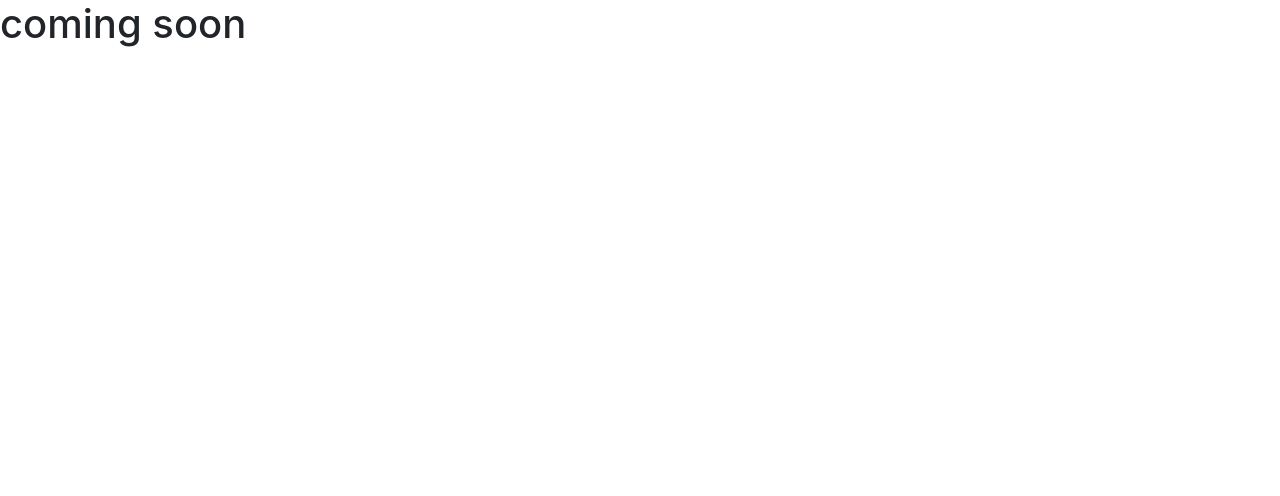
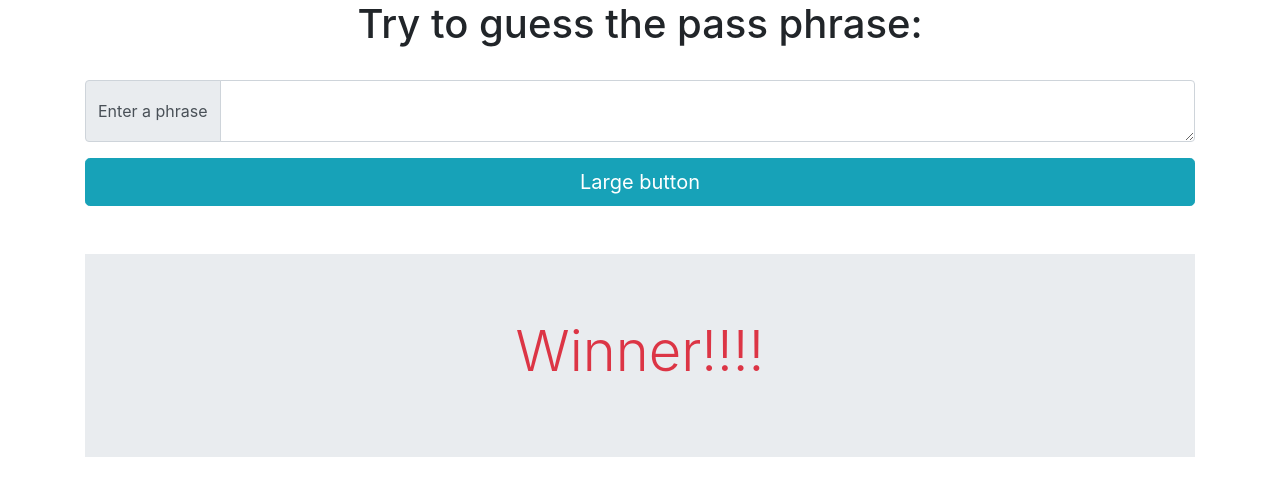
Before and after one commit to maxdmc1/js1-letter-guess-game, a plain HTML site: page index.html in a window 1280 px wide. Drawn offline with nearby package versions, Linux system fonts and the light colour scheme.

Commit message:
ready for Javascript

```diff
--- a/index.html
+++ b/index.html
@@ -1,14 +1,51 @@
 <!DOCTYPE html>
 <html lang="en">
+
 <head>
     <meta charset="UTF-8">
     <meta name="viewport" content="width=device-width, initial-scale=1.0">
     <meta http-equiv="X-UA-Compatible" content="ie=edge">
-    <title>Document</title>
-    <link rel="stylesheet" href="https://stackpath.bootstrapcdn.com/bootstrap/4.3.1/css/bootstrap.min.css" integrity="sha384-ggOyR0iXCbMQv3Xipma34MD+dH/1fQ784/j6cY/iJTQUOhcWr7x9JvoRxT2MZw1T" crossorigin="anonymous">
+    <title>Passphrase Javascript</title>
+    <link rel="stylesheet" href="https://stackpath.bootstrapcdn.com/bootstrap/4.3.1/css/bootstrap.min.css"
+        integrity="sha384-ggOyR0iXCbMQv3Xipma34MD+dH/1fQ784/j6cY/iJTQUOhcWr7x9JvoRxT2MZw1T" crossorigin="anonymous">
 
 </head>
+
 <body>
-    <h1> coming soon</h1>
+    <div class="container">
+        <div class="row">
+            <div class="col-12">
+                <h1 class="text-center">Try to guess the pass phrase:</h1><br>
+                <div class="input-group">
+                    <div class="input-group-prepend">
+                        <span class="input-group-text">Enter a phrase</span>
+                    </div>
+                    <textarea class="form-control" aria-label="With textarea"></textarea>
+                </div>
+            </div>
+        </div>
+        <div class="row mt-3">
+            <div class="col-12">
+                <button type="button" class="btn btn-info btn-lg btn-block">Large button</button>
+            </div>
+        </div>
+        <div class="row">
+            <div class="col-12">
+                <div class="jumbotron jumbotron-fluid mt-5">
+
+                    <h1 class="display-4 text-center text-danger">Winner!!!!</h1>
+
+                </div>
+            </div>
+        </div>
+    </div>
+
+
+
+
+
+
+
 </body>
+
 </html>
```
